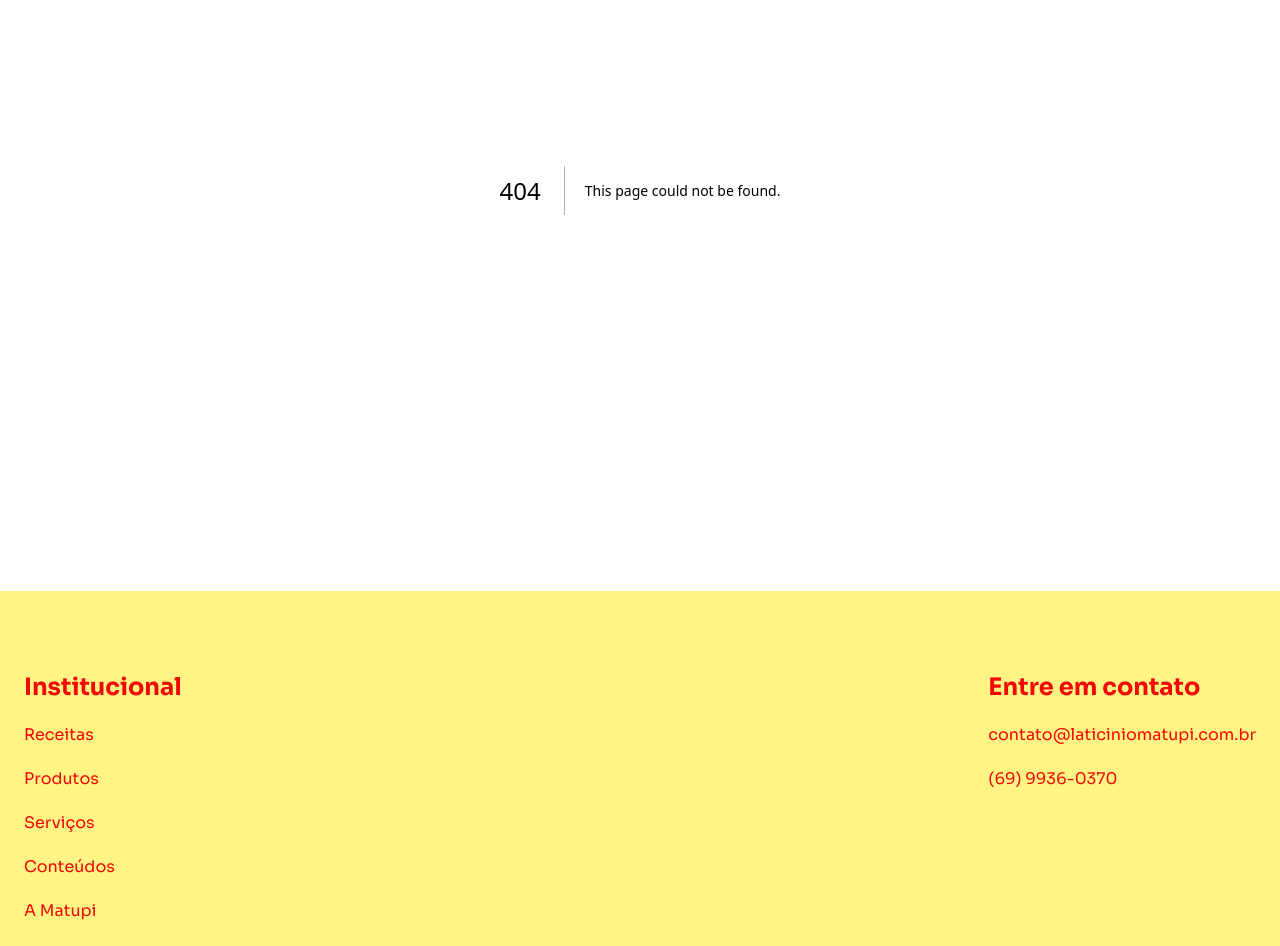
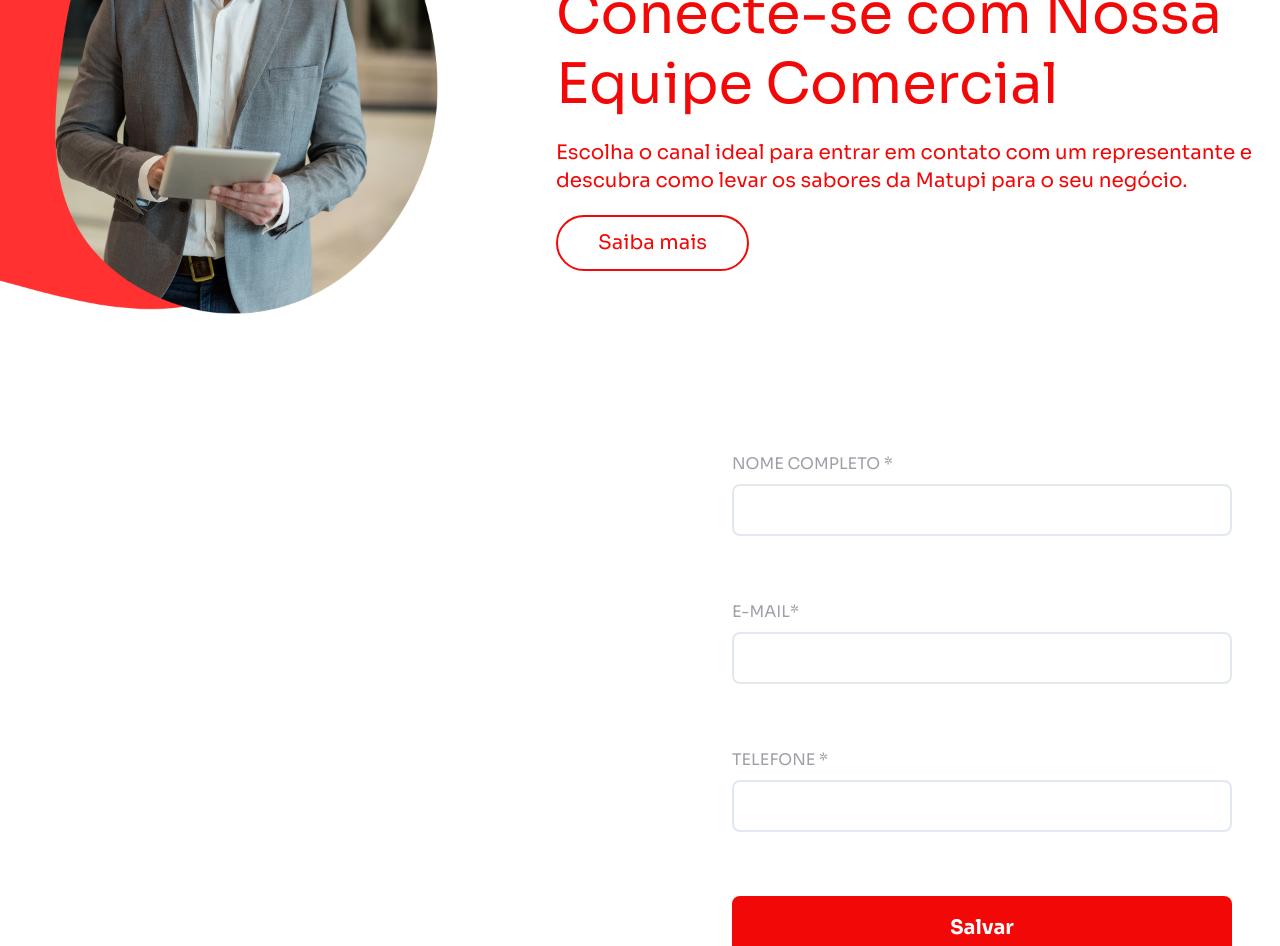
Before and after one commit to your-count-sites/site-matupi, a Next.js app: page /servicos in a window 1280 px wide. Before the commit this address had no page. Shown: the part 320-1266 px from the top of the page. Built offline with nearby package versions, Linux system fonts and the light colour scheme.

Commit message:
feat: Implement contact form and API integration for RD Station

```diff
--- a/package.json
+++ b/package.json
@@ -9,6 +9,7 @@
     "lint": "next lint"
   },
   "dependencies": {
+    "@hookform/resolvers": "^5.0.1",
     "@radix-ui/react-dialog": "^1.1.7",
     "@radix-ui/react-select": "^2.1.6",
     "@radix-ui/react-slot": "^1.1.2",
@@ -21,6 +22,7 @@
     "@tanstack/react-query": "^5.74.4",
     "@tanstack/react-query-devtools": "^5.74.6",
     "@types/react-icons": "^2.2.7",
+    "axios": "^1.9.0",
     "class-variance-authority": "^0.7.1",
     "clsx": "^2.1.1",
     "framer-motion": "^12.6.3",
@@ -29,12 +31,14 @@
     "next-sanity": "^9.9.9",
     "react": "^19.0.0",
     "react-dom": "^19.0.0",
+    "react-hook-form": "^7.56.1",
     "react-icons": "^5.5.0",
     "sanity": "^3.82.0",
     "styled-components": "^6.1.16",
     "swiper": "^11.2.6",
     "tailwind-merge": "^3.1.0",
-    "tw-animate-css": "^1.2.5"
+    "tw-animate-css": "^1.2.5",
+    "zod": "^3.24.3"
   },
   "devDependencies": {
     "@tailwindcss/postcss": "^4",
--- a/public/assets/index.ts
+++ b/public/assets/index.ts
@@ -26,6 +26,7 @@ import ContatoBg from "./backgrounds/banner_contactus.jpg";
 import HistoriaBg from "./backgrounds/banner_historia.webp";
 import HistoriaBgMobile from "./backgrounds/banner_historia_mobile.png";
 import ContatoBgMobile from "./backgrounds/banner_contactus_mobile.png";
+import ServiceBanner from "./backgrounds/servicos.png";
 
 export {
   WaveRed,
@@ -56,4 +57,5 @@ export {
   BannerProposito,
   ImageEmploye,
   FabricaMatupi,
+  ServiceBanner,
 };
--- /dev/null
+++ b/src/app/api/route.ts
@@ -0,0 +1,27 @@
+import { api } from "@/sanity/lib/axios";
+import axios from "axios";
+import { NextRequest, NextResponse } from "next/server";
+
+export async function POST(request: NextRequest) {
+  const data = await request.json();
+
+  try {
+    const response = await axios.post(
+      `https://crm.rdstation.com/api/v1/contacts?token=${process.env.NEXT_PUBLIC_RD_STATION_TOKEN}`,
+      {
+        contact: {
+          emails: [{ email: data.email }],
+          phones: [{ phone: data.phone }],
+          name: data.name,
+        },
+      }
+    );
+
+    return NextResponse.json({ success: true, data: response.data });
+  } catch (error) {
+    return NextResponse.json(
+      { success: false, error: (error as any).message || "An error occurred" },
+      { status: 500 }
+    );
+  }
+}
--- a/src/app/produtos/[slug]/_components/definitions.tsx
+++ b/src/app/produtos/[slug]/_components/definitions.tsx
@@ -6,7 +6,7 @@ const Definitions = ({ ingredients, conservation }: IProduct) => {
   return (
     <section className="w-full overflow-hidden py-20 ">
       <Container>
-        <div className="w-full flex justify-between gap-20">
+        <div className="w-full flex lg:flex-row flex-col justify-between gap-20">
           <div className="flex flex-col gap-3 max-w-[700px]">
             <h1 className="text-xl font-bold text-[#f30808]">Ingredientes</h1>
             <div className="flex flex-col gap-5">
--- a/src/app/produtos/[slug]/_components/hero-product.tsx
+++ b/src/app/produtos/[slug]/_components/hero-product.tsx
@@ -25,9 +25,9 @@ const HeroProduct = ({
   return (
     <section className="w-full overflow-hidden py-20 relative">
       <Container>
-        <div className="w-full flex flex-row justify-between items-center">
+        <div className="w-full flex lg:flex-row flex-col gap-10 justify-between items-center">
           <div className="flex flex-col gap-8">
-            <h1 className="text-[4em] font-normal text-[#f30808] max-w-[600px]">
+            <h1 className="lg:text-[4em] text-[2.5em] font-normal text-[#f30808] max-w-[600px]">
               {title}
             </h1>
             <Dialog>
@@ -72,14 +72,14 @@ const HeroProduct = ({
             <svg
               xmlns="http://www.w3.org/2000/svg"
               viewBox="0 0 480 480"
-              className="absolute -top-24 right-40 w-[580px] h-[800px] -z-10"
+              className="lg:flex hidden absolute -top-24 right-40 w-[580px] h-[800px] -z-10"
             >
               <path
                 d="M437.3 158.3A99.5 99.5 0 0 0 321.6 42.8a99.5 99.5 0 0 0-163.4 0A99.5 99.5 0 0 0 42.7 158.3a99.5 99.5 0 0 0 0 163.4 99.5 99.5 0 0 0 115.6 115.6 99.5 99.5 0 0 0 163.4 0 99.5 99.5 0 0 0 115.5-115.6 99.5 99.5 0 0 0 0-163.4Z"
                 fill="#f30808"
               ></path>
             </svg>
-            <div className="w-[450px] h-[500px] shadow-lg rounded-[20px] flex flex-row justify-center items-center border bg-white">
+            <div className="lg:w-[450px] lg:h-[500px] md:w-[450px] md:h-[500px] w-[300px] h-[400px] shadow-lg rounded-[20px] flex flex-row justify-center items-center border bg-white">
               {mainImage ? (
                 <Image
                   src={urlFor(mainImage).url()}
--- /dev/null
+++ b/src/app/servicos/page.tsx
@@ -0,0 +1,144 @@
+"use client";
+import Container from "@/components/container";
+import React from "react";
+import { useForm } from "react-hook-form";
+import { zodResolver } from "@hookform/resolvers/zod";
+import { z } from "zod";
+import axios from "axios";
+import { Button } from "@/components/ui/button";
+import Image from "next/image";
+import { ContatoBg, ServiceBanner } from "../../../public/assets";
+import Link from "next/link";
+
+const contactSchema = z.object({
+  name: z.string().min(1, "Insira seu nome"),
+  email: z.string().min(1, "Insira o seu e-mail"),
+  phone: z.string().min(1, "Insira seu telefone"),
+});
+
+export type ContactSchema = z.infer<typeof contactSchema>;
+
+const Servicos = () => {
+  const {
+    register,
+    handleSubmit,
+    formState: { errors },
+  } = useForm({
+    resolver: zodResolver(contactSchema),
+  });
+
+  const onSubmit = async (data: ContactSchema) => {
+    try {
+      await axios
+        .post("/api", {
+          name: data.name,
+          email: data.email,
+          phone: data.phone,
+        })
+        .then((response) => {
+          return response.data;
+        });
+    } catch (error) {
+      return error;
+    }
+  };
+
+  return (
+    <main className="w-full overflow-hidden  ">
+      <section className="w-full overflow-hidden relative">
+        <div className="w-full absolute z-10 top-5">
+          <Container>
+            <div className="w-full flex flex-row justify-end py-32">
+              <div className="flex flex-col gap-5 max-w-[700px]">
+                <span className="text-zinc-500 lg:text-md text-sm font-semibold uppercase  font-(family-name:--font-sora)">
+                  Fale com um Representante Matupi
+                </span>
+
+                <h1 className="lg:text-[3.5em] text-[2em] leading-tight text-[#f30808]  font-(family-name:--font-sora)">
+                  Conecte-se com Nossa Equipe Comercial
+                </h1>
+
+                <h2 className="lg:text-xl text-md text-[#f30808]">
+                  Escolha o canal ideal para entrar em contato com um
+                  representante e descubra como levar os sabores da Matupi para
+                  o seu negócio.
+                </h2>
+
+                <Link
+                  href={"/sobre-nos"}
+                  className="group w-fit bg-transparent text-[#f30808] border-2  border-[#f30808] rounded-full flex flex-row gap-3 py-3 items-center text-xl
+              hover:bg-[#f30808] hover:text-white cursor-pointer px-10"
+                >
+                  Saiba mais{" "}
+                </Link>
+              </div>
+            </div>
+          </Container>
+        </div>
+        <Image src={ServiceBanner} alt="Matupi" className="lg:flex hidden" />
+      </section>
+
+      <section className="w-full overflow-hidden">
+        <Container>
+          <div className="w-full ">
+            <Container>
+              <div className="w-full flex flex-row justify-end py-32">
+                <form
+                  className="w-[500px] flex flex-col gap-8"
+                  onSubmit={handleSubmit(onSubmit)}
+                >
+                  <div className="flex flex-col gap-2">
+                    <label htmlFor="" className="text-zinc-400">
+                      NOME COMPLETO *
+                    </label>
+                    <input
+                      type="text"
+                      className="rounded-md p-3 border-2 outline-none w-full"
+                      {...register("name")}
+                    />
+                    <span className="text-red-700 p-3">
+                      {errors.name?.message}
+                    </span>
+                  </div>
+                  <div className="flex flex-col gap-2">
+                    <label htmlFor="" className="text-zinc-400">
+                      E-MAIL*
+                    </label>
+                    <input
+                      type="email"
+                      className="rounded-md p-3 border-2 outline-none w-full"
+                      {...register("email")}
+                    />
+                    <span className="text-red-700 p-3">
+                      {errors.email?.message}
+                    </span>
+                  </div>
+                  <div className="flex flex-col gap-2">
+                    <label htmlFor="" className="text-zinc-400">
+                      TELEFONE *
+                    </label>
+                    <input
+                      type="tel"
+                      className="rounded-md p-3 border-2 outline-none w-full"
+                      {...register("phone")}
+                    />
+                    <span className="text-red-700 p-3">
+                      {errors.phone?.message}
+                    </span>
+                  </div>
+
+                  <Button className="py-8 hover:opacity-80" type="submit">
+                    <span className="text-white text-xl font-semibold ">
+                      Salvar
+                    </span>
+                  </Button>
+                </form>
+              </div>
+            </Container>
+          </div>
+        </Container>
+      </section>
+    </main>
+  );
+};
+export default Servicos;
--- a/src/components/footer.tsx
+++ b/src/components/footer.tsx
@@ -28,7 +28,7 @@ const Footer = () => {
 
   return (
     <footer
-      className={`w-full overflow-hidden relative py-10 bg-[#Fff484] ${pathname.includes("receitas") ? "mt-0" : "mt-0"}`}
+      className={`w-full  relative py-10 bg-[#Fff484] ${pathname.includes("receitas") ? "mt-0" : "mt-0"}`}
     >
       <Image
         src={WaveYellow}
--- a/src/components/nav/nav-bar.tsx
+++ b/src/components/nav/nav-bar.tsx
@@ -3,10 +3,13 @@
 import React from "react";
 import DesktopNav from "./desktop-nav";
 import NavBarMobile from "./mobile-nav";
+import { usePathname } from "next/navigation";
 
 const NavBar = () => {
+  const pathname = usePathname();
+
   return (
-    <header className="w-full overflow-hidden bg-white">
+    <header className={`w-full overflow-hidden bg-white `}>
       <DesktopNav />
       <NavBarMobile />
     </header>
--- /dev/null
+++ b/src/sanity/lib/axios.ts
@@ -0,0 +1,5 @@
+import axios from "axios";
+
+export const api = axios.create({
+  baseURL: `https://crm.rdstation.com/api/v1/contacts?token=${process.env.NEXT_PUBLIC_RD_STATION_TOKEN}`,
+});
```
Also changed, not shown: public/assets/backgrounds/servicos.png (added), 1 other file (tests, documents, lock files or other folders).
